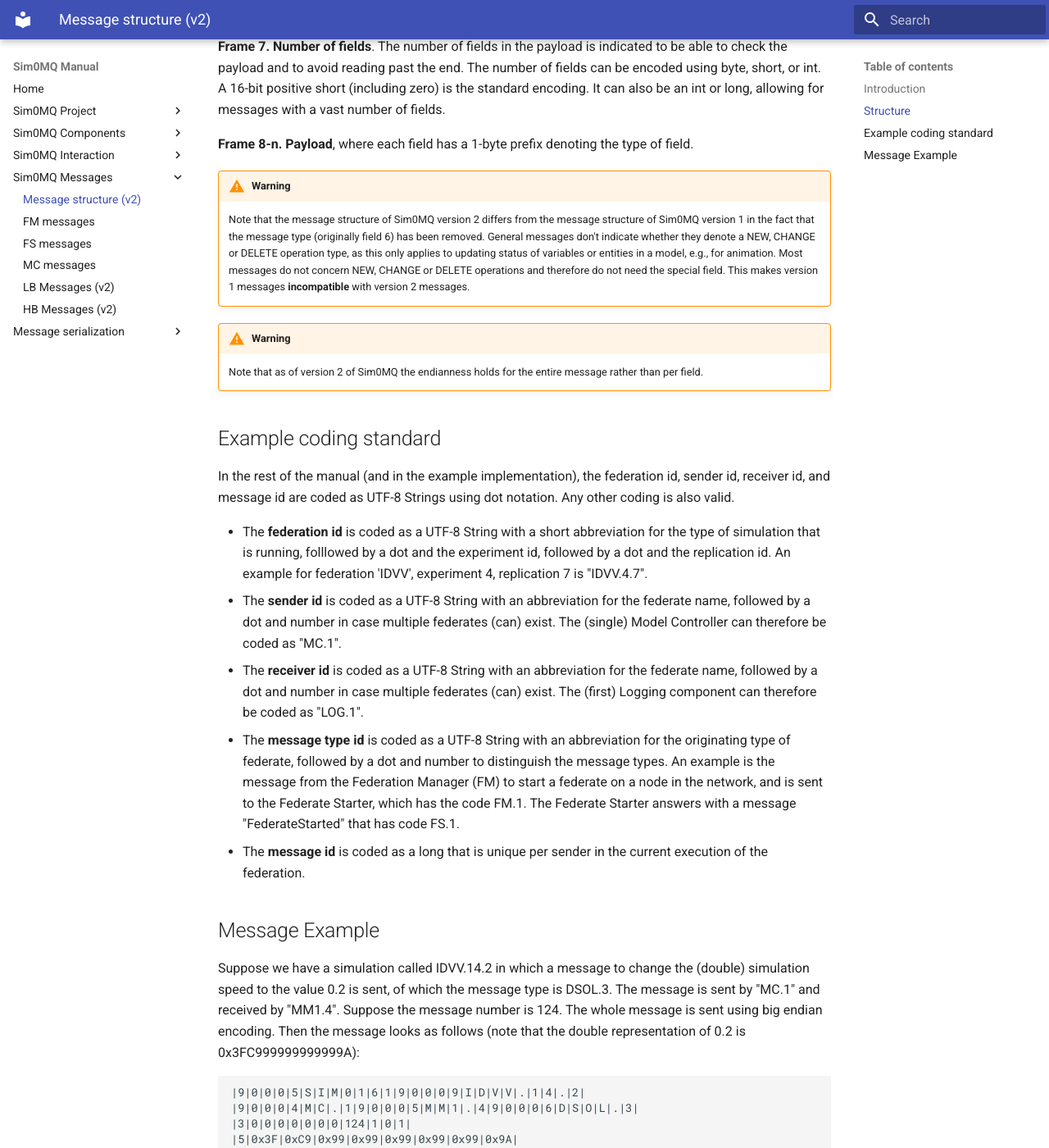
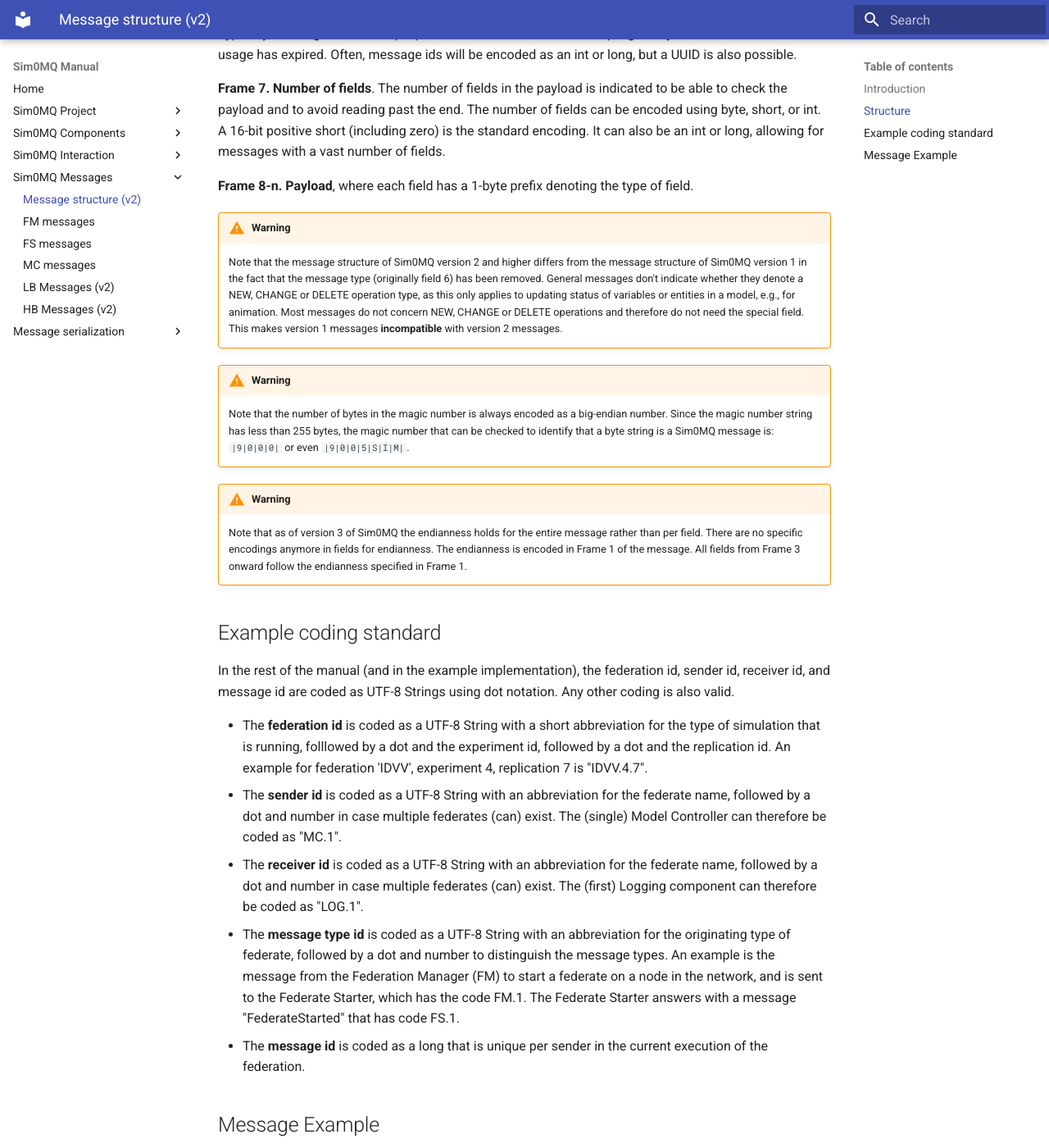
Before and after one commit to averbraeck/sim0mq-java, an MkDocs documentation site: the page built from docs/4-messages/message-structure.md, in a window 1280 px wide and 1400 px high, scrolled down 1522 px. Shown: the whole window at 82% size. Built offline with MkDocs 1.6.1 and Material for MkDocs 9.7.7, drawn with Linux system fonts in a browser that asks for light colours; some of the changed text lies outside the part shown.

Commit message:
Issue #15. Explain difference between message v.03 and v.02 in docs

```diff
--- a/docs/4-messages/message-structure.md
+++ b/docs/4-messages/message-structure.md
@@ -11,7 +11,7 @@ All fields are serialized with the standards as defined in the [djunits-serializ
 
 The message structure of a typical typed Sim0MQ simulation message looks as follows:
 
-**Frame 0. Magic number** = |9|0|0|0|5|S|I|M|#|#| where ## stands for the version number, e.g., 01. The magic number is always coded as a UTF-8 String, so it always starts with a byte equal to 9.
+**Frame 0. Magic number** = |9|0|0|0|5|S|I|M|#|#| where ## stands for the version number, e.g., 03. The magic number is always coded as a UTF-8 String, so it always starts with a byte equal to 9. The current message protocol described in this manual is version **03**. The number of bytes is always encoded as big-endian.
 
 **Frame 1. Endianness** = boolean _with the 1-byte prefix_ that indicates whether this message using little endian or big endian encoding. Big endian is encoded as **true**, and little endian as **false**.
 
@@ -30,10 +30,13 @@ The message structure of a typical typed Sim0MQ simulation message looks as foll
 **Frame 8-n. Payload**, where each field has a 1-byte prefix denoting the type of field.
 
 !!! Warning
-    Note that the message structure of Sim0MQ version 2 differs from the message structure of Sim0MQ version 1 in the fact that the message type (originally field 6) has been removed. General messages don't indicate whether they denote a NEW, CHANGE or DELETE operation type, as this only applies to updating status of variables or entities in a model, e.g., for animation. Most messages do not concern NEW, CHANGE or DELETE operations and therefore do not need the special field. This makes version 1 messages **incompatible** with version 2 messages.
+    Note that the message structure of Sim0MQ version 2 and higher differs from the message structure of Sim0MQ version 1 in the fact that the message type (originally field 6) has been removed. General messages don't indicate whether they denote a NEW, CHANGE or DELETE operation type, as this only applies to updating status of variables or entities in a model, e.g., for animation. Most messages do not concern NEW, CHANGE or DELETE operations and therefore do not need the special field. This makes version 1 messages **incompatible** with version 2 messages.
 
 !!! Warning
-    Note that as of version 2 of Sim0MQ the endianness holds for the entire message rather than per field.
+    Note that the number of bytes in the magic number is always encoded as a big-endian number. Since the magic number string has less than 255 bytes, the magic number that can be checked to identify that a byte string is a Sim0MQ message is: `|9|0|0|0|` or even `|9|0|0|5|S|I|M|`.
+
+!!! Warning
+    Note that as of version 3 of Sim0MQ the endianness holds for the entire message rather than per field. There are no specific encodings anymore in fields for endianness. The endianness is encoded in Frame 1 of the message. All fields from Frame 3 onward follow the endianness specified in Frame 1.
 
 
 ## Example coding standard
@@ -52,7 +55,7 @@ In the rest of the manual (and in the example implementation), the federation id
 Suppose we have a simulation called IDVV.14.2 in which a message to change the (double) simulation speed to the value 0.2 is sent, of which the message type is DSOL.3. The message is sent by "MC.1" and received by "MM1.4". Suppose the message number is 124. The whole message is sent using big endian encoding. Then the message looks as follows (note that the double representation of 0.2 is 0x3FC999999999999A):
 
 ~~~xml
-|9|0|0|0|5|S|I|M|0|1|6|1|9|0|0|0|9|I|D|V|V|.|1|4|.|2|
+|9|0|0|0|5|S|I|M|0|3|6|1|9|0|0|0|9|I|D|V|V|.|1|4|.|2|
 |9|0|0|0|4|M|C|.|1|9|0|0|0|5|M|M|1|.|4|9|0|0|0|6|D|S|O|L|.|3|
 |3|0|0|0|0|0|0|0|124|1|0|1|
 |5|0x3F|0xC9|0x99|0x99|0x99|0x99|0x99|0x9A|
@@ -61,7 +64,7 @@ Suppose we have a simulation called IDVV.14.2 in which a message to change the (
 or field by field:
 
 ~~~xml
-0. Magic number:   |9|0|0|0|5|S|I|M|0|1|          (String, 5 chars, SIM01)
+0. Magic number:   |9|0|0|0|5|S|I|M|0|3|          (String, 5 chars, SIM03)
 1. Endianness:     |6|1|                          (Boolean, true, Big Endian)
 2. Federation id:  |9|0|0|0|9|I|D|V|V|.|1|4|.|2|  (String, 9 chars, IDVV14.2)
 3. Sender id:      |9|0|0|0|4|M|C|.|1|            (String, 4 chars, MC.1)
```
